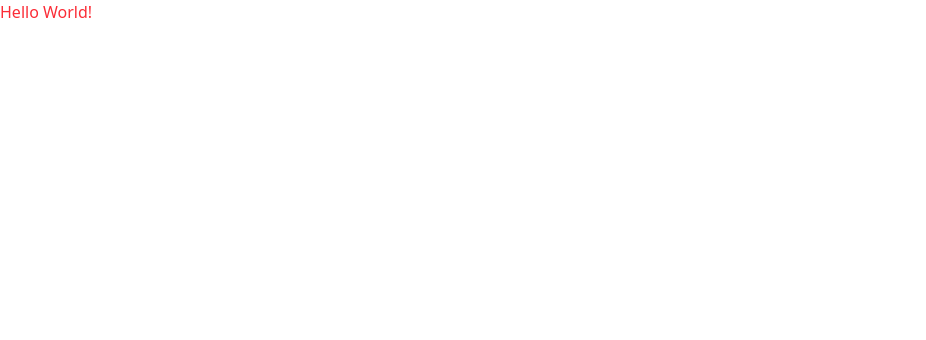
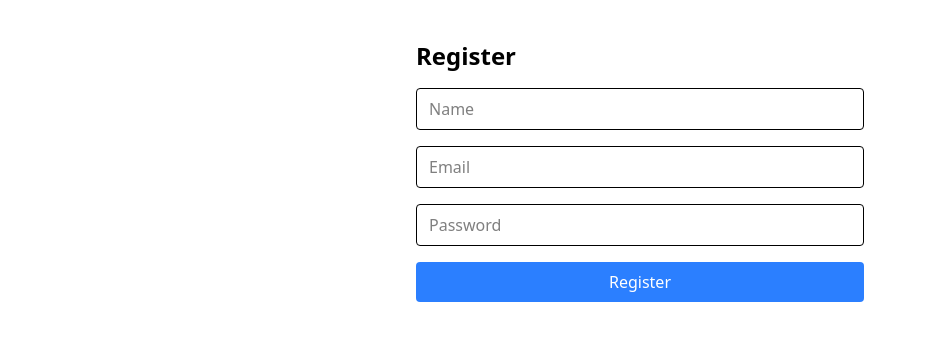
Before and after one commit to Kavithma-Thushal/leave-management-system, a React (Vite) app in the folder frontend/: page /register in a window 1280 px wide. Shown: the top 340 px of the page, without its empty margins (0-926 px from the left). Built offline with nearby package versions, Linux system fonts and the light colour scheme.

Commit message:
Frontend Updated

```diff
--- a/frontend/package.json
+++ b/frontend/package.json
@@ -11,8 +11,10 @@
   },
   "dependencies": {
     "@tailwindcss/vite": "^4.1.11",
+    "axios": "^1.10.0",
     "react": "^19.1.0",
     "react-dom": "^19.1.0",
+    "react-router-dom": "^7.6.3",
     "tailwindcss": "^4.1.11"
   },
   "devDependencies": {
--- a/frontend/src/App.tsx
+++ b/frontend/src/App.tsx
@@ -1,7 +1,20 @@
-export default function App() {
+import {BrowserRouter, Routes, Route} from 'react-router-dom';
+import Home from './pages/Home';
+import Register from './pages/Register';
+import Login from './pages/Login';
+import EmployeeDashboard from './pages/EmployeeDashboard';
+
+function App() {
     return (
-        <>
-            <h1 className="text-red-500">Hello World!</h1>
-        </>
-    )
+        <BrowserRouter>
+            <Routes>
+                <Route path="/" element={<Home/>}/>
+                <Route path="/register" element={<Register/>}/>
+                <Route path="/login" element={<Login/>}/>
+                <Route path="/employee-dashboard" element={<EmployeeDashboard/>}/>
+            </Routes>
+        </BrowserRouter>
+    );
 }
+
+export default App;
--- /dev/null
+++ b/frontend/src/pages/EmployeeDashboard.tsx
@@ -0,0 +1,51 @@
+import {useEffect, useState} from 'react';
+import axios from 'axios';
+
+export default function EmployeeDashboard() {
+    const [accessToken, setAccessToken] = useState<string | null>(null);
+    const [message, setMessage] = useState<string | null>(null);
+    const [error, setError] = useState<string | null>(null);
+
+    useEffect(() => {
+        const token = localStorage.getItem('access_token');
+        setAccessToken(token);
+    }, []);
+
+    const handleApplyLeave = async () => {
+        if (!accessToken) {
+            setError('Access token missing. Please login again.');
+            return;
+        }
+
+        try {
+            const response = await axios.get('http://127.0.0.1:8000/api/v1/employee/apply-for-leave', {
+                headers: {
+                    Authorization: `Bearer ${accessToken}`,
+                    Accept: 'application/json',
+                },
+            });
+
+            setMessage(response.data.message);
+            setError(null);
+        } catch (err: any) {
+            setError(err.response?.data?.message || 'Failed to apply for leave.');
+            setMessage(null);
+        }
+    };
+
+    return (
+        <div className="text-center mt-10">
+            <h1 className="text-3xl font-bold">Employee Dashboard</h1>
+
+            <button
+                onClick={handleApplyLeave}
+                className="mt-6 px-6 py-2 bg-blue-600 text-white rounded hover:bg-blue-700"
+            >
+                Apply for Leave
+            </button>
+
+            {message && <p className="mt-4 text-green-600">{message}</p>}
+            {error && <p className="mt-4 text-red-600">{error}</p>}
+        </div>
+    );
+}
--- /dev/null
+++ b/frontend/src/pages/Home.tsx
@@ -0,0 +1,23 @@
+import {Link} from 'react-router-dom';
+
+export default function Home() {
+    return (
+        <div className="min-h-screen flex flex-col justify-center items-center bg-gray-100">
+            <h1 className="text-3xl font-bold mb-6">Welcome to Leave Management</h1>
+            <div className="flex space-x-4">
+                <Link
+                    to="/register"
+                    className="bg-blue-500 text-white px-6 py-2 rounded hover:bg-blue-600"
+                >
+                    Register
+                </Link>
+                <Link
+                    to="/login"
+                    className="bg-green-500 text-white px-6 py-2 rounded hover:bg-green-600"
+                >
+                    Login
+                </Link>
+            </div>
+        </div>
+    );
+}
--- /dev/null
+++ b/frontend/src/pages/Login.tsx
@@ -0,0 +1,52 @@
+import {useState} from 'react';
+import {login} from '../services/authService';
+import {useNavigate} from 'react-router-dom';
+
+export default function Login() {
+    const [form, setForm] = useState({email: '', password: ''});
+    const [error, setError] = useState<string | null>(null);
+    const navigate = useNavigate();
+
+    const handleChange = (e: React.ChangeEvent<HTMLInputElement>) => {
+        setForm({...form, [e.target.name]: e.target.value});
+    };
+
+    const handleSubmit = async (e: React.FormEvent) => {
+        e.preventDefault();
+        login(
+            form,
+            () => {
+                navigate('/employee-dashboard'); // ✅ Redirect after login
+            },
+            (errorMsg) => {
+                setError(errorMsg);
+            }
+        );
+    };
+
+    return (
+        <div className="max-w-md mx-auto mt-10">
+            <h2 className="text-2xl font-bold mb-4">Login</h2>
+            {error && <p className="text-red-500 mb-2">{error}</p>}
+            <form onSubmit={handleSubmit} className="space-y-4">
+                <input
+                    name="email"
+                    placeholder="Email"
+                    type="email"
+                    onChange={handleChange}
+                    className="w-full border px-3 py-2 rounded"
+                />
+                <input
+                    name="password"
+                    type="password"
+                    placeholder="Password"
+                    onChange={handleChange}
+                    className="w-full border px-3 py-2 rounded"
+                />
+                <button type="submit" className="bg-green-500 text-white px-4 py-2 rounded w-full">
+                    Login
+                </button>
+            </form>
+        </div>
+    );
+}
--- /dev/null
+++ b/frontend/src/pages/Register.tsx
@@ -0,0 +1,53 @@
+import {useState} from 'react';
+import {register} from '../services/authService';
+
+export default function Register() {
+    const [form, setForm] = useState({name: '', email: '', password: ''});
+    const [error, setError] = useState<string | null>(null);
+
+    const handleChange = (e: React.ChangeEvent<HTMLInputElement>) => {
+        setForm({...form, [e.target.name]: e.target.value});
+    };
+
+    const handleSubmit = async (e: React.FormEvent) => {
+        e.preventDefault();
+        try {
+            await register(form);
+            alert('Registered successfully!');
+        } catch (err: any) {
+            setError(err.response?.data?.message || 'Registration failed.');
+        }
+    };
+
+    return (
+        <div className="max-w-md mx-auto mt-10">
+            <h2 className="text-2xl font-bold mb-4">Register</h2>
+            {error && <p className="text-red-500 mb-2">{error}</p>}
+            <form onSubmit={handleSubmit} className="space-y-4">
+                <input
+                    name="name"
+                    placeholder="Name"
+                    onChange={handleChange}
+                    className="w-full border px-3 py-2 rounded"
+                />
+                <input
+                    name="email"
+                    type="email"
+                    placeholder="Email"
+                    onChange={handleChange}
+                    className="w-full border px-3 py-2 rounded"
+                />
+                <input
+                    name="password"
+                    type="password"
+                    placeholder="Password"
+                    onChange={handleChange}
+                    className="w-full border px-3 py-2 rounded"
+                />
+                <button type="submit" className="bg-blue-500 text-white px-4 py-2 rounded w-full">
+                    Register
+                </button>
+            </form>
+        </div>
+    );
+}
--- /dev/null
+++ b/frontend/src/services/authService.ts
@@ -0,0 +1,43 @@
+import axios from 'axios';
+
+const api = axios.create({
+    baseURL: 'http://127.0.0.1:8000/api/v1',
+    headers: {
+        'Content-Type': 'application/json',
+        Accept: 'application/json',
+    },
+});
+
+// Auto set Authorization header for future requests
+export const setAuthToken = (token: string | null) => {
+    if (token) {
+        api.defaults.headers.common['Authorization'] = `Bearer ${token}`;
+    } else {
+        delete api.defaults.headers.common['Authorization'];
+    }
+};
+
+export const register = (data: { name: string; email: string; password: string }) =>
+    api.post('/register', data);
+
+export const login = async (
+    data: { email: string; password: string },
+    onSuccess: () => void,
+    onError: (errorMessage: string) => void
+) => {
+    try {
+        const response = await api.post('/login', data);
+        const access_token = response.data.data.access_token;
+
+        // Store token
+        localStorage.setItem('access_token', access_token);
+        setAuthToken(access_token);
+
+        // Call success callback (e.g. to redirect)
+        onSuccess();
+    } catch (error: any) {
+        const message =
+            error.response?.data?.message || 'Login failed. Please try again.';
+        onError(message);
+    }
+};
```
Also changed, not shown: 1 other file (tests, documents, lock files or other folders).
